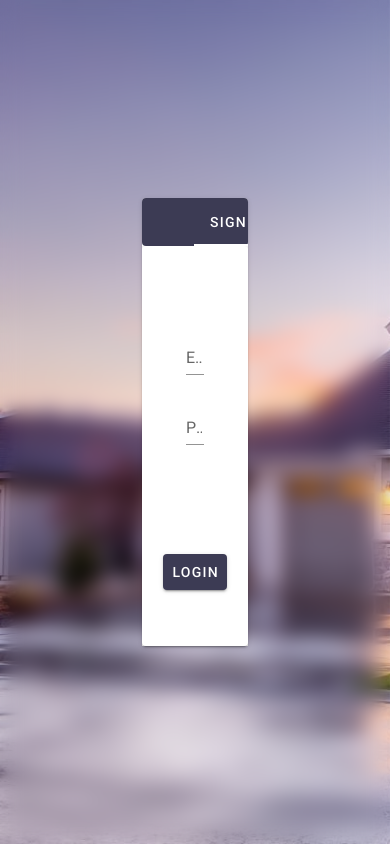
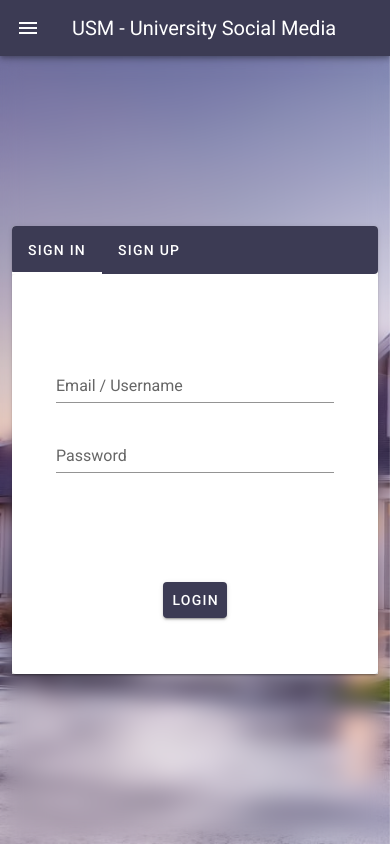
Before and after one commit to RoduanKD/Frontend-05-USM-project, a Vue app: page /login in a window 390 px wide. Built offline with nearby package versions, Linux system fonts and the light colour scheme; no server answers; what vue-moment would draw is missing.

Commit message:
- responsive fixes - add drawer toggle - add dark mode toggle to navigation

```diff
--- a/src/App.vue
+++ b/src/App.vue
@@ -1,11 +1,17 @@
 <template>
-  <v-app >
-    <side-bar
-
-    ></side-bar>
+  <v-app>
+    <v-app-bar
+      color="primary"
+      dark
+      app
+      v-if="mini"
+    >
+      <v-app-bar-nav-icon @click.stop="drawer = !drawer"></v-app-bar-nav-icon>
+      <v-app-bar-title>USM - University Social Media</v-app-bar-title>
+    </v-app-bar>
+    <side-bar :drawer="drawer"></side-bar>
     <v-main>
       <router-view></router-view>
-
     </v-main>
   </v-app>
 </template>
@@ -20,8 +26,14 @@ export default {
     SideBar,
   },
 
+  data: () => ({
+    drawer: false
+  }),
 
-   data: () => ({
-  }),
+  computed: {
+    mini () {
+      return this.$vuetify.breakpoint.mdAndDown;
+    }
+  }
 };
 </script>
--- a/src/components/SideBar.vue
+++ b/src/components/SideBar.vue
@@ -1,6 +1,6 @@
 <template>
   <v-navigation-drawer
-       color="primary" dark app>
+       color="primary" :value="drawer" dark app>
       <template v-slot:prepend>
         <v-list-item two-line>
           <v-list-item-avatar>
@@ -54,7 +54,25 @@
             <v-list-item-title>Logout</v-list-item-title>
           </v-list-item-content>
         </v-list-item>
-         </v-list-item-group>
+        <v-list-item v-if="!$vuetify.theme.dark" @click="$vuetify.theme.dark = !$vuetify.theme.dark">
+          <v-list-item-icon>
+            <v-icon>mdi-moon-waxing-crescent</v-icon>
+          </v-list-item-icon>
+
+          <v-list-item-content>
+            <v-list-item-title>Turn Off The Light</v-list-item-title>
+          </v-list-item-content>
+        </v-list-item>
+        <v-list-item v-else @click="$vuetify.theme.dark = !$vuetify.theme.dark">
+          <v-list-item-icon>
+            <v-icon color="yellow">mdi-white-balance-sunny</v-icon>
+          </v-list-item-icon>
+
+          <v-list-item-content>
+            <v-list-item-title>Turn On The Light</v-list-item-title>
+          </v-list-item-content>
+        </v-list-item>
+        </v-list-item-group>
       </v-list>
     </v-navigation-drawer>
 
@@ -62,6 +80,9 @@
 
 <script>
 export default {
+  props: {
+    drawer: Boolean
+  },
   data: () => ({
     items: [
       { title: 'Community', icon: 'mdi-home', link: { name: 'Community' } },
--- a/src/views/Boards.vue
+++ b/src/views/Boards.vue
@@ -23,7 +23,7 @@
       <v-tab-item v-for="(item, i) in items" :key="i" :value="`tab-${i}`">
         <!-- start in hero -->
         <v-container  :color="$vuetify.theme.dark ? 'lightblack' : ' #EEE9F6'" :class="$vuetify.theme.dark ? '' : 'photo'">
-          <div  >
+          <div>
             <v-row align="center">
               <v-col cols="6">
                 <v-img mt="-10" height="388px" src="../assets/about.png">
@@ -68,7 +68,7 @@
             show-arrows-on-hover
           >
             <v-carousel-item
-              v-for="s in Math.ceil(leaders.length / 4)"
+              v-for="s in Math.ceil(leaders.length / slideSize)"
               :key="s"
             >
               <v-col cols="12">
@@ -76,7 +76,7 @@
                   <v-col
                     v-for="leader in giveMeTheSlicedArray(s)"
                     :key="leader"
-                    cols="3"
+                    :cols="mini ? 6 : 3"
                   >
                     <v-hover v-slot="{ hover }">
                       <v-card color="secondary" class="mx-auto" max-width="360">
@@ -263,9 +263,17 @@ export default {
       leaders: [1, 2, 3, 4, 5, 6, 7, 8, 9, 10], // 10
     };
   },
+  computed: {
+    mini () {
+      return this.$vuetify.breakpoint.mdAndDown;
+    },
+    slideSize () {
+      return this.mini ? 2 : 4
+    }
+  },
   methods: {
     giveMeTheSlicedArray(s) {
-      return this.leaders.slice((s - 1) * 4, (s - 1) * 4 + 4);
+      return this.leaders.slice((s - 1) * this.slideSize, (s - 1) * this.slideSize + this.slideSize);
     },
   },
   mounted() {
--- a/src/views/Community.vue
+++ b/src/views/Community.vue
@@ -1,7 +1,7 @@
 <template>
   <v-container>
     <v-row>
-      <v-col cols="4" v-for="(item, i) in items" :key="item.id">
+      <v-col cols="12" sm="6" md="4" v-for="(item, i) in items" :key="item.id">
         <v-card class="mx-auto">
           <v-img
             class="white--text align-end"
--- a/src/views/Login.vue
+++ b/src/views/Login.vue
@@ -2,7 +2,7 @@
   <div class="back fill-height">
     <v-container justify-center fluid fill-height>
       <v-row justify="center">
-        <v-col cols="4">
+        <v-col cols="12" md="4">
           <v-card>
             <v-tabs
               color="deep-purple accent-4"
```
